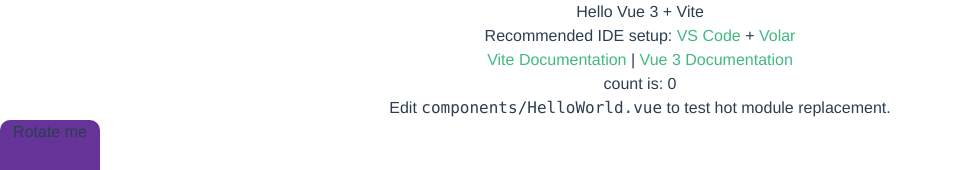
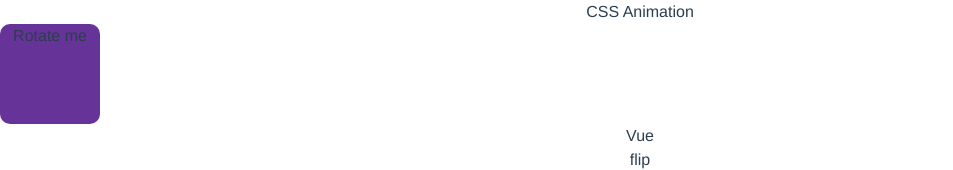
Before and after one commit to stujmar/vue3-playground, a Vue app in the folder vue-three/: page / in a window 1280 px wide. Shown: the top 170 px of the page, without its empty margins (0-953 px from the left). Built offline with nearby package versions, Linux system fonts and the light colour scheme.

Commit message:
[sm] started to build out routing and components for different css animation properties

```diff
--- a/vue-three/package.json
+++ b/vue-three/package.json
@@ -8,7 +8,8 @@
     "preview": "vite preview"
   },
   "dependencies": {
-    "vue": "^3.2.25"
+    "vue": "^3.2.25",
+    "vue-router": "^4.0.15"
   },
   "devDependencies": {
     "@vitejs/plugin-vue": "^2.3.1",
--- a/vue-three/src/App.vue
+++ b/vue-three/src/App.vue
@@ -1,15 +1,16 @@
 <script setup>
 // This starter template is using Vue 3 <script setup> SFCs
 // Check out https://vuejs.org/api/sfc-script-setup.html#script-setup
-import HelloWorld from './components/HelloWorld.vue'
+import NavBar from './components/NavBar.vue'
 import Flashcard from './components/Flashcard.vue';
 </script>
 
 <template>
   <div class="bg-blue-400 h-screen">
 
-    <HelloWorld msg="Hello Vue 3 + Vite" />
+    <NavBar heading="CSS Animation" />
     <Flashcard />
+    <router-view></router-view>
   </div>
 </template>
 
--- a/vue-three/src/components/HelloWorld.vue
+++ /dev/null
@@ -1,42 +0,0 @@
-<script setup>
-import { ref } from 'vue'
-
-defineProps({
-  msg: String
-})
-
-const count = ref(0)
-</script>
-
-<template>
-  <div>
-    <h1>{{ msg }}</h1>
-
-    <p class="border-t-4 py-2 my-2 border-b-4  border-lime-400">
-      Recommended IDE setup:
-      <a href="https://code.visualstudio.com/" target="_blank">VS Code</a>
-      +
-      <a href="https://github.com/johnsoncodehk/volar" target="_blank">Volar</a>
-    </p>
-
-    <p>
-      <a href="https://vitejs.dev/guide/features.html" target="_blank">
-        Vite Documentation
-      </a>
-      |
-      <a href="https://v3.vuejs.org/" target="_blank">Vue 3 Documentation</a>
-    </p>
-
-    <button type="button" @click="count++">count is: {{ count }}</button>
-    <p>
-      Edit
-      <code>components/HelloWorld.vue</code> to test hot module replacement.
-    </p>
-  </div>
-</template>
-
-<style scoped>
-a {
-  color: #42b983;
-}
-</style>
--- /dev/null
+++ b/vue-three/src/components/NavBar.vue
@@ -0,0 +1,21 @@
+<script setup>
+import { ref } from 'vue'
+
+defineProps({
+  heading: String
+})
+
+const count = ref(0)
+</script>
+
+<template>
+  <div class="h-20 bg-white mb-10 p-6 shadow">
+    <span>{{ heading }}</span>
+  </div>
+</template>
+
+<style scoped>
+a {
+  color: #42b983;
+}
+</style>
--- a/vue-three/src/index.css
+++ b/vue-three/src/index.css
@@ -4,6 +4,6 @@
 
 @layer components {
   .text-shadow-blue {
-    text-shadow: 2px 2px 0px rgb(59 130 246);
+    text-shadow: 1px 2px 0px rgb(59 130 246);
   }
 }
```
Also changed, not shown: vue-three/src/components/TimingFunction.vue (added, +9 -0 lines), 1 other file (tests, documents, lock files or other folders).
